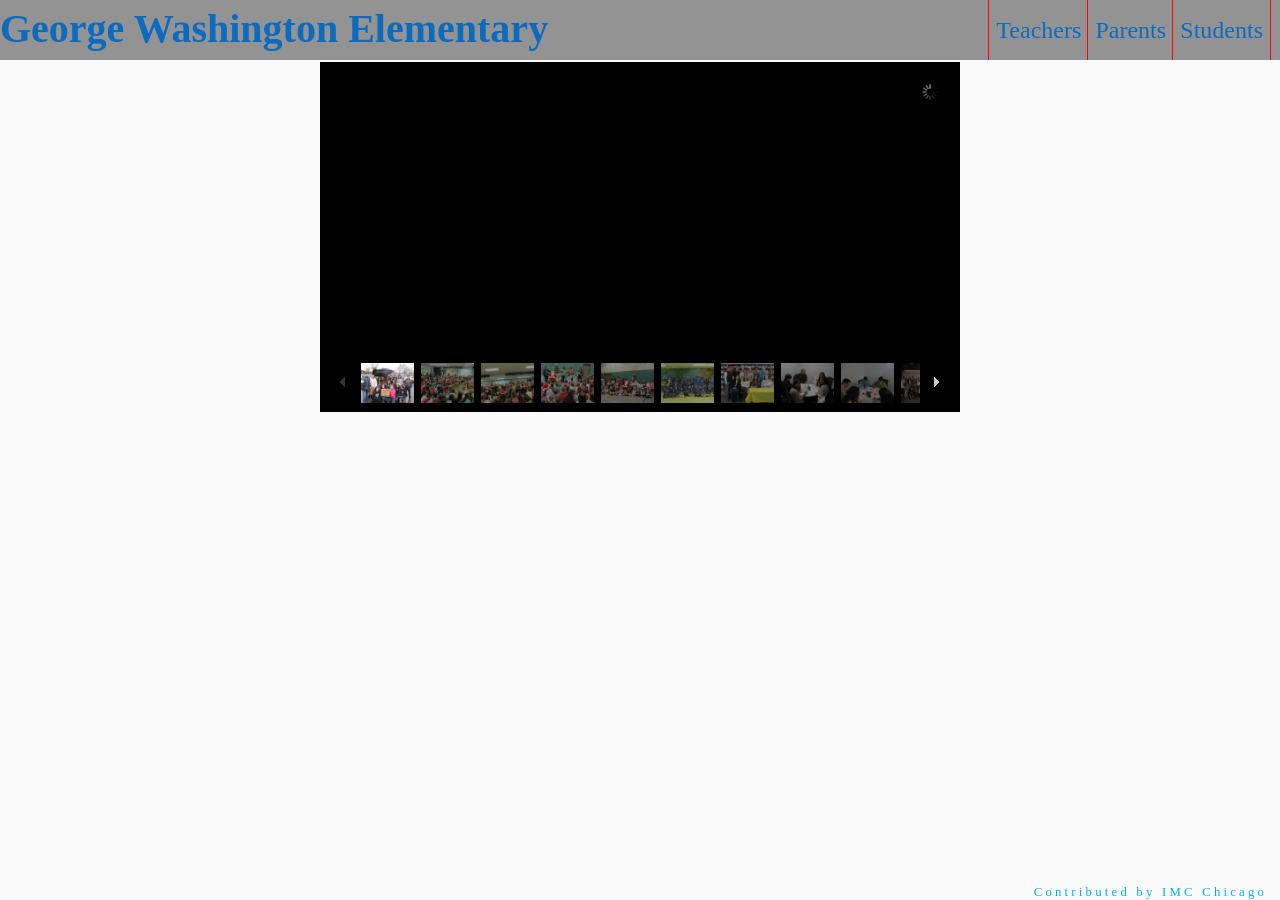
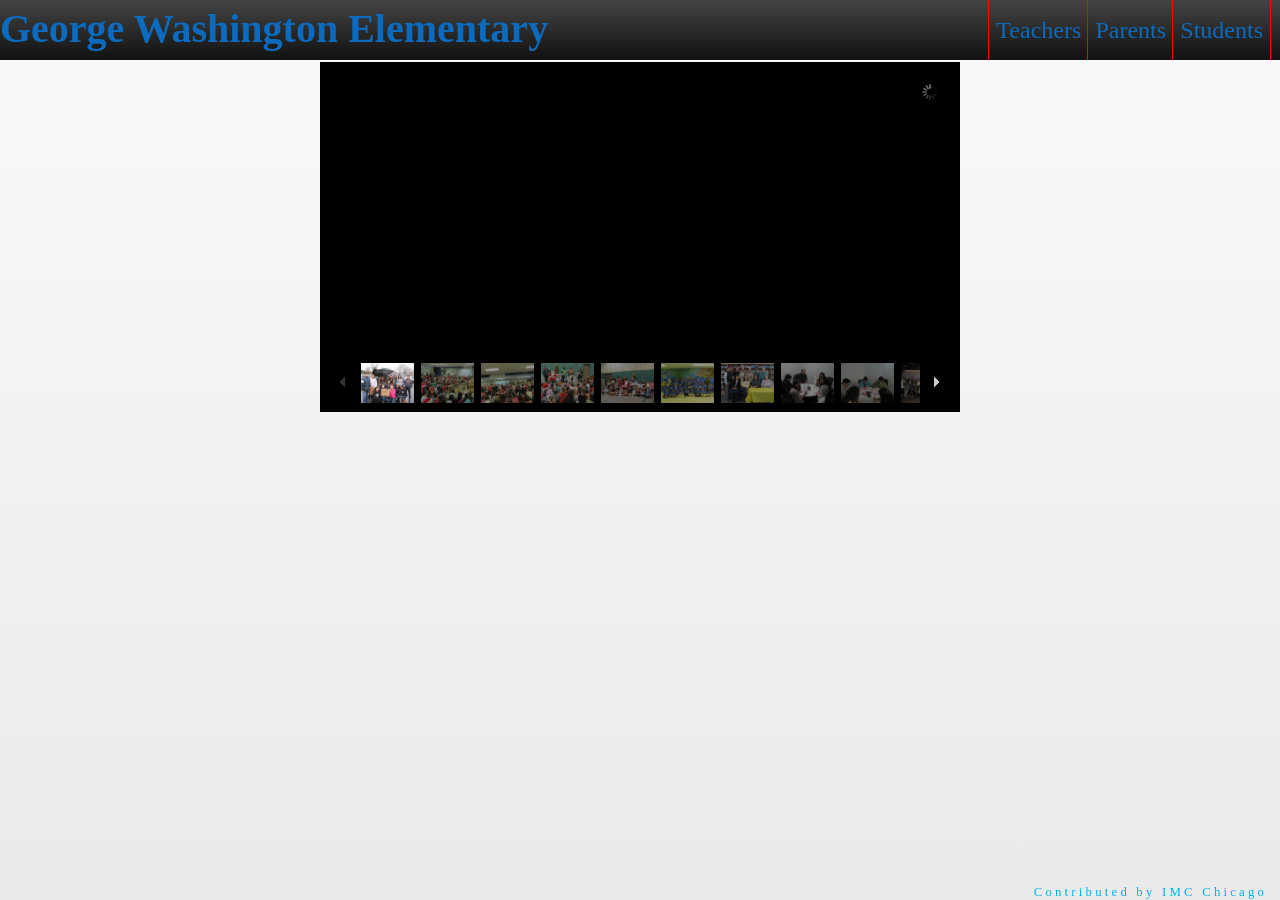
Before and after one commit to h3adache/gwes, a Jekyll site: the page built from index.html, in a window 1280 px wide. Built offline with Jekyll 4.4.1, drawn with Linux system fonts in a browser that asks for light colours; nearby versions of some CDN libraries.

Commit message:
Tweak background colors, size.

```diff
--- a/_layouts/default.html
+++ b/_layouts/default.html
@@ -9,8 +9,20 @@
 			blue: 0C6BBF
 			black: 010000
 			*/
+
+			html {
+				height: 100%;
+			}
+
 			body {
-				background-color: #FAFAFA;
+				height: 100%;
+				background: #FAFAFA;
+				background: -moz-linear-gradient(#FAFAFA, #EAEAEA);
+				background: -webkit-gradient(linear,left bottom,left top,color-stop(0, #FAFAFA),color-stop(1, #EAEAEA));
+				background: -webkit-linear-gradient(#FAFAFA, #EAEAEA);
+				background: -o-linear-gradient(#FAFAFA, #EAEAEA);
+				background: -ms-linear-gradient(#FAFAFA, #EAEAEA);
+				background: linear-gradient(#FAFAFA, #EAEAEA);
 			}
 
 			* {
@@ -26,8 +38,15 @@
 			#topnav {
 				margin-bottom: .1em;
 				color: #0C6BBF;
-				background-color: #939393;
+				background-color: #DDD;
 				width: 100%;
+				background: #111;
+				background: -moz-linear-gradient(#444, #111);
+				background: -webkit-gradient(linear,left bottom,left top,color-stop(0, #111),color-stop(1, #444));
+				background: -webkit-linear-gradient(#444, #111);
+				background: -o-linear-gradient(#444, #111);
+				background: -ms-linear-gradient(#444, #111);
+				background: linear-gradient(#444, #111);
 			}
 
 			#topnav #title {
```
